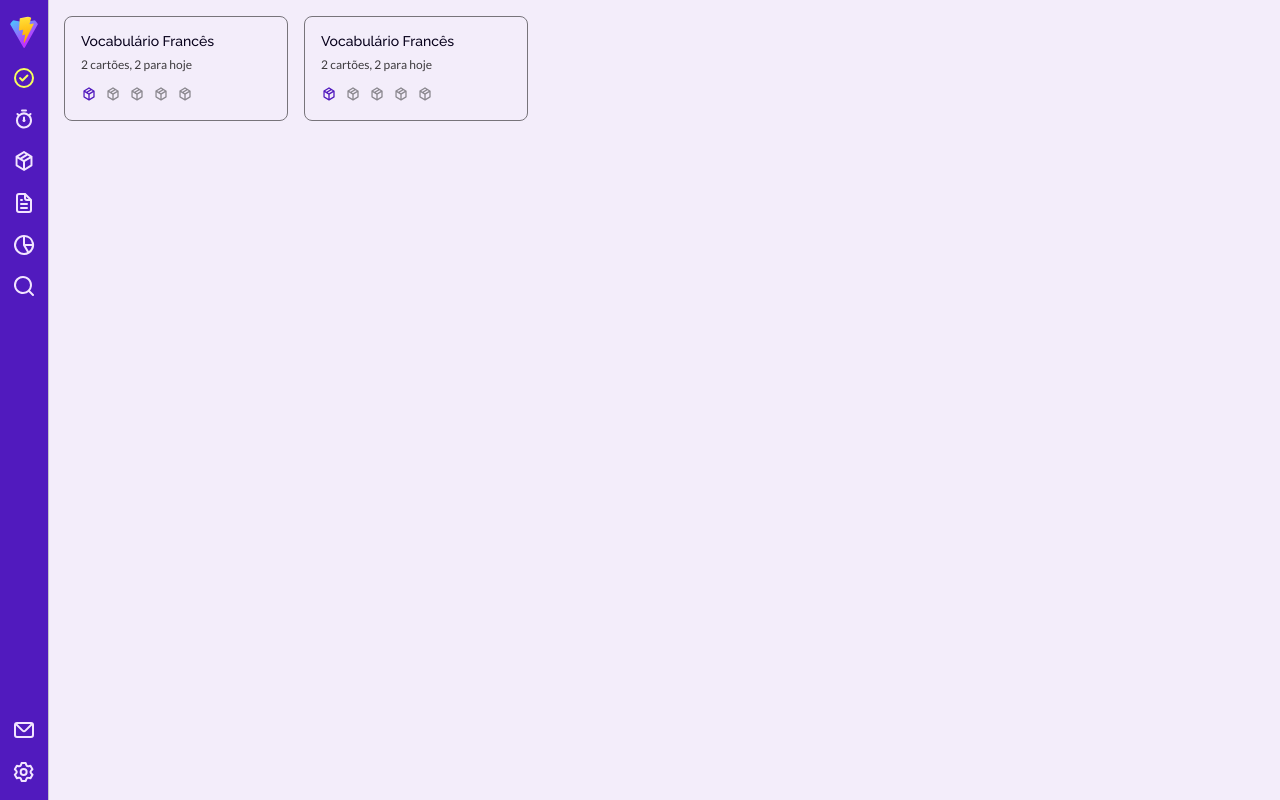
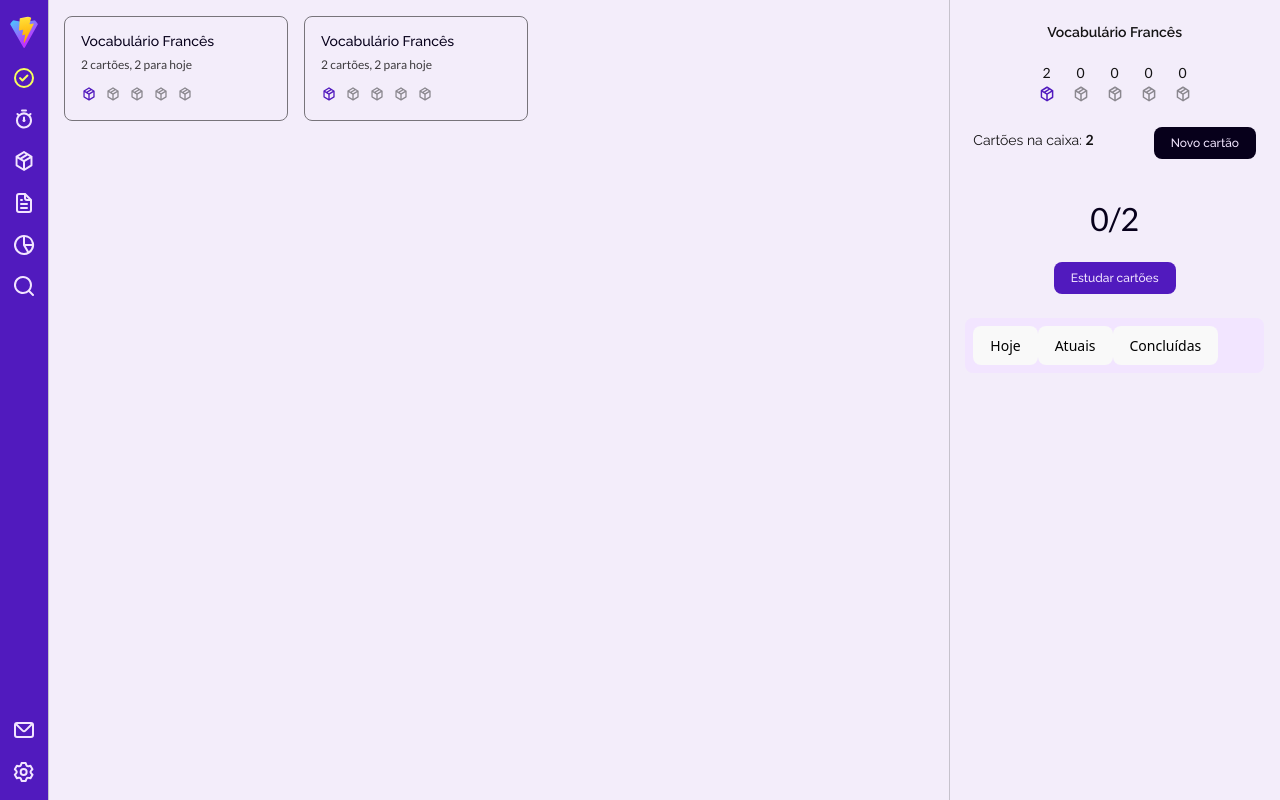
Before and after one commit to CosmicTasks/dev, a React (Vite) app in the folder app/: page /app/cards in a window 1280 px wide. Built offline with nearby package versions, Linux system fonts and the light colour scheme; what emoji-mart would draw is missing.

Commit message:
Refactor PageCard component styles

```diff
--- a/app/src/components/app/PageCard.module.css
+++ b/app/src/components/app/PageCard.module.css
@@ -1,8 +1,10 @@
 .caixasBody {
-    padding: 16px;
-    display: flex;
-    gap: 16px;
-    flex-wrap: wrap;
+  padding: 16px;
+  display: flex;
+  gap: 16px;
+  flex-wrap: wrap;
+  width: 100%;
+  box-shadow: 1px 0px 0px 0px var(--c3);
 }
 
 .caixa {
@@ -53,3 +55,158 @@
   margin: 0;
   padding: 0;
 }
+
+.noCardSelected {
+  display: flex;
+  flex-direction: column;
+  justify-content: center;
+  align-items: center;
+  gap: 16px;
+  padding: 16px;
+  width: 36%;
+  min-width: 320px;
+}
+
+.img {
+  width: 100px;
+  height: 100px;
+}
+
+.infoText {
+  color: var(--c7);
+  font-family: Raleway;
+  font-size: 12px;
+  font-style: normal;
+  font-weight: 400;
+  line-height: normal;
+}
+
+.cardInfo {
+  display: flex;
+  flex-direction: column;
+  gap: 8px;
+  align-items: center;
+  width: 36%;
+  min-width: 320px;
+  padding: 16px;
+}
+
+.cardHeader {
+  display: flex;
+  justify-content: center;
+  align-items: center;
+  width: 100%;
+  padding: 8px 16px;
+}
+
+.cardTitle {
+  color: var(--c12);
+  font-family: Raleway;
+  font-size: 14px;
+  font-style: normal;
+  font-weight: 600;
+  line-height: normal;
+}
+
+.wrapperNiveis {
+  display: flex;
+  justify-content: center;
+}
+
+.nivel {
+  display: flex;
+  flex-direction: column;
+  justify-content: center;
+  align-items: center;
+  gap: 4px;
+  padding: 0 8px;
+}
+
+.nivel span {
+  color: var(--c12);
+  font-family: Lato;
+  font-size: 14px;
+  font-style: normal;
+  font-weight: 500;
+  line-height: normal;
+}
+
+.secHeader {
+  display: flex;
+  justify-content: space-between;
+  align-items: center;
+  width: 100%;
+  padding: 16px 8px;
+}
+
+.cardSecTitle {
+  color: var(--c12);
+  font-family: Raleway;
+  font-size: 14px;
+  font-style: normal;
+  font-weight: 400;
+  line-height: normal;
+}
+
+.qtdCards {
+  font-family: Lato;
+  font-weight: 700;
+}
+
+.addCard {
+  padding: 8px 16px;
+  border-radius: 8px;
+  color: var(--r1);
+  background-color: var(--r12);
+  font-family: Raleway;
+  font-size: 12px;
+  font-style: normal;
+  font-weight: 500;
+  line-height: normal;
+}
+
+.wrapperEstudar {
+  display: flex;
+  flex-direction: column;
+  gap: 16px;
+  padding: 16px 8px;
+  width: 100%;
+  align-items: center;
+}
+
+.qtdEstudar {
+  color: var(--r12);
+  font-family: Lato;
+  font-size: 32px;
+  font-style: normal;
+  font-weight: 500;
+  line-height: normal;
+}
+
+.btnEstudar {
+  padding: 8px 16px;
+  border-radius: 8px;
+  background-color: var(--r7);
+  color: var(--r1);
+  font-family: Raleway;
+  font-size: 12px;
+  font-style: normal;
+  font-weight: 500;
+  line-height: normal;
+}
+
+.wrapperTabs {
+  display: flex;
+  flex-direction: column;
+  gap: 10px;
+  align-items: flex-start;
+  padding: 8px;
+  background-color: var(--r1);
+  border-radius: 8px;
+  width: 100%;
+}
+
+.nav {
+  display: flex;
+
+}
--- a/app/src/components/app/PageCards.jsx
+++ b/app/src/components/app/PageCards.jsx
@@ -1,8 +1,11 @@
-import React from "react";
+import React, { useState } from "react";
 import style from "./PageCard.module.css";
 import { UilBox, UilEdit } from "@iconscout/react-unicons";
+import logo from "../../assets/logo-cinza.png";
 
 function PageCard() {
+  const [selectedCard, setSelectedCard] = useState(1);
+
   return (
     <>
       <div className={style.caixasBody}>
@@ -49,6 +52,59 @@ function PageCard() {
           </ul>
         </div>
       </div>
+      {selectedCard ? (
+        <div className={style.cardInfo}>
+          <div className={style.cardHeader}>
+            <h1 className={style.cardTitle}>Vocabulário Francês</h1>
+          </div>
+          <div className={style.wrapperNiveis}>
+            <div className={style.nivel}>
+              <span>2</span>
+              <UilBox size="18" color="var(--r7)" />
+            </div>
+            <div className={style.nivel}>
+              <span>0</span>
+              <UilBox size="18" color="var(--c6)" />
+            </div>
+            <div className={style.nivel}>
+              <span>0</span>
+              <UilBox size="18" color="var(--c6)" />
+            </div>
+            <div className={style.nivel}>
+              <span>0</span>
+              <UilBox size="18" color="var(--c6)" />
+            </div>
+            <div className={style.nivel}>
+              <span>0</span>
+              <UilBox size="18" color="var(--c6)" />
+            </div>
+          </div>
+          <div className={style.secHeader}>
+            <h2 className={style.cardSecTitle}>
+              Cartões na caixa: <span className={style.qtdCards}>2</span>
+            </h2>
+            <button className={style.addCard}>Novo cartão</button>
+          </div>
+          <div className={style.wrapperEstudar}>
+            <h1 className={style.qtdEstudar}>0/2</h1>
+            <button className={style.btnEstudar}>Estudar cartões</button>
+          </div>
+          <div className={style.wrapperTabs}>
+            <div className={style.nav}>
+              <button className={`${style.tab} ${style.active}`}>Hoje</button>
+              <button className={style.tab}>Atuais</button>
+              <button className={style.tab}>Concluídas</button>
+            </div>
+          </div>
+        </div>
+      ) : (
+        <div className={style.noCardSelected}>
+          <img className={style.img} src={logo} alt="Logo" />
+          <p className={style.infoText}>
+            Clique em uma caixa para ver mais informações
+          </p>
+        </div>
+      )}
     </>
   );
 }
```
Also changed, not shown: app/src/assets/logo-cinza.png (added).
